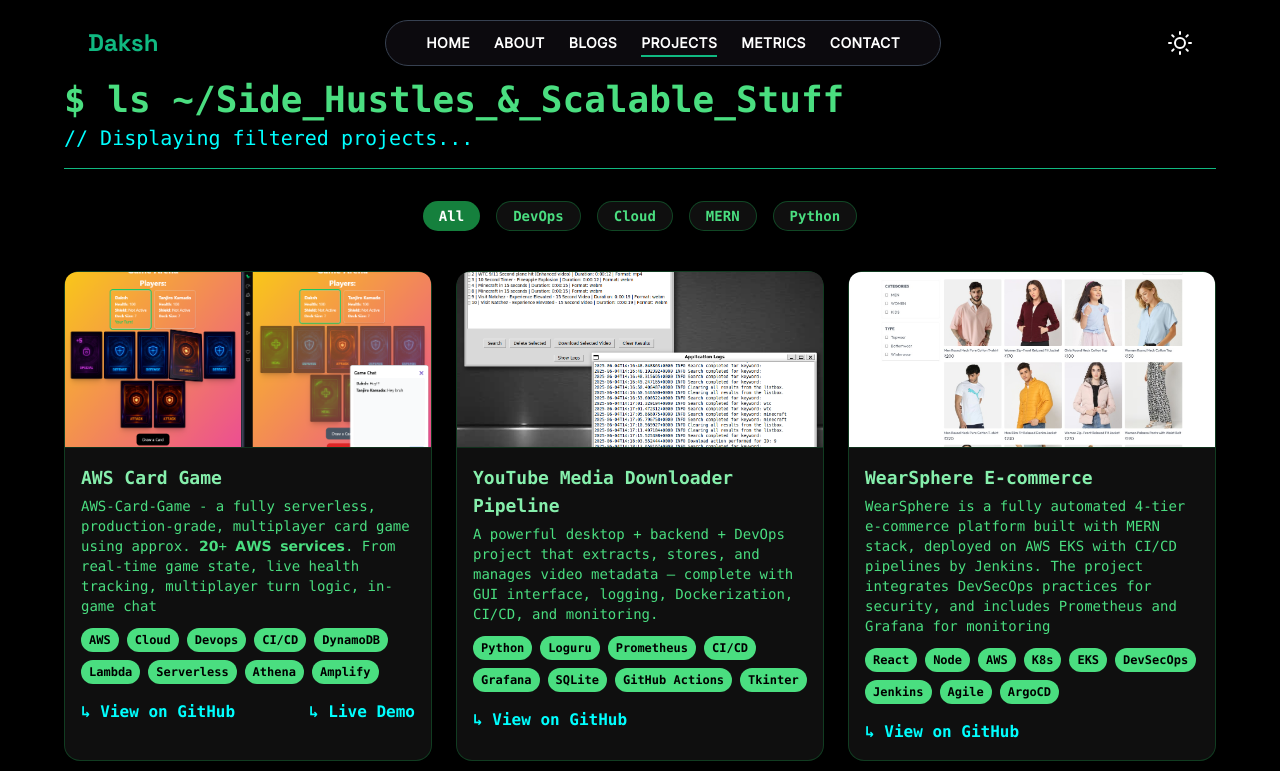
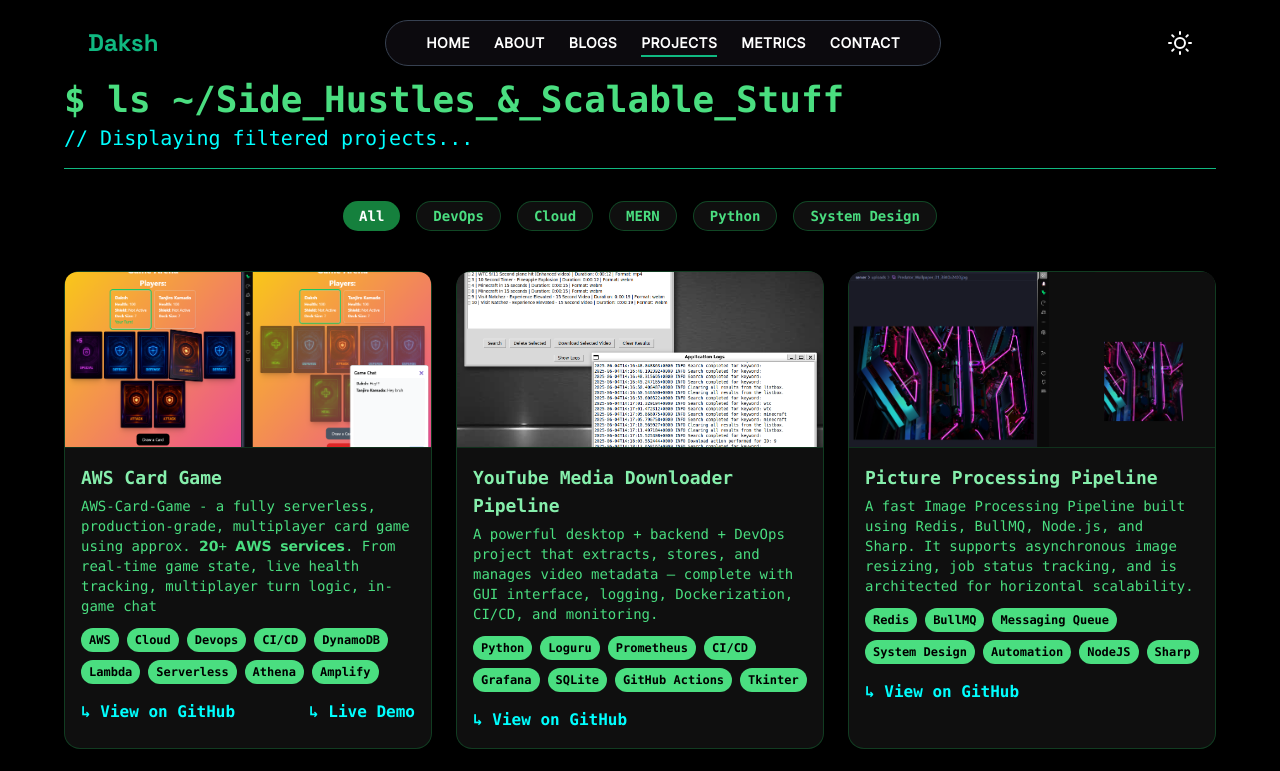
Before and after one commit to dakshsawhneyy/Daksh-Portfolio, a React (Vite) app in the folder Frontend/: page /projects in a window 1280 px wide. Shown: the top 771 px of the page. Built offline with nearby package versions, Linux system fonts and the light colour scheme; no server answers.

Commit message:
Added Picture Processing Project

```diff
--- a/Frontend/src/data/projects.js
+++ b/Frontend/src/data/projects.js
@@ -10,6 +10,7 @@
 import spotify from "../assets/spotify.png"
 import soon from "../assets/soon.avif"
 import aws_card_game from "../assets/aws_card_game.png"
+import picture_processing1 from "../assets/picture_processing1.png"
 
 const projects = [
     {
@@ -28,6 +29,15 @@
         tags: ["Python", "Loguru", "Prometheus", "CI/CD", "Grafana", "SQLite", "GitHub Actions", "Tkinter"],
         github: "https://github.com/dakshsawhneyy/YT_Video_Downloader_Pipeline.git",
         image: ytPipeline,
+        live: "#",
+    },
+    {
+        title: "Picture Processing Pipeline",
+        category: ["System Design"],
+        description: "A fast Image Processing Pipeline built using Redis, BullMQ, Node.js, and Sharp. It supports asynchronous image resizing, job status tracking, and is architected for horizontal scalability.",
+        tags: ["Redis", "BullMQ", "Messaging Queue", "System Design", "Automation", "NodeJS", "Sharp"],
+        github: "https://github.com/dakshsawhneyy/YT_Video_Downloader_Pipeline.git",
+        image: picture_processing1,
         live: "#",
     },
     {
--- a/Frontend/src/pages/Projects.jsx
+++ b/Frontend/src/pages/Projects.jsx
@@ -5,7 +5,7 @@
 
 const Projects = () => {
   const [selectedTag, setSelectedTag] = useState("all")
-  const tags = ["All", "DevOps", "Cloud", "MERN", "Python"]
+  const tags = ["All", "DevOps", "Cloud", "MERN", "Python", "System Design"]
 
   const filteredProjects = (
     selectedTag === "all" ? projects : projects.filter(project => project.category.map(item => item.toLowerCase()).includes(selectedTag.toLowerCase()))
```
Also changed, not shown: Frontend/src/assets/picture_processing.png (added), Frontend/src/assets/picture_processing1.png (added).
